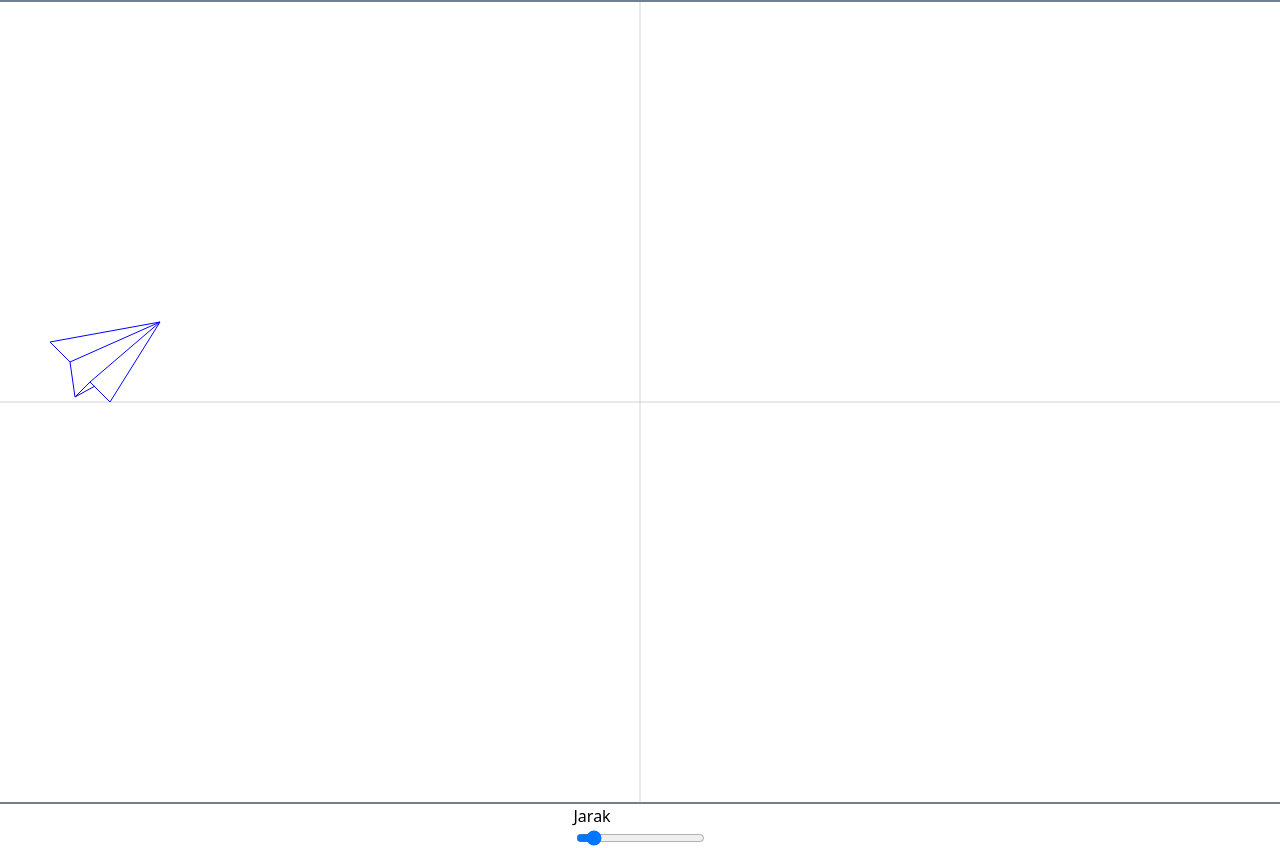
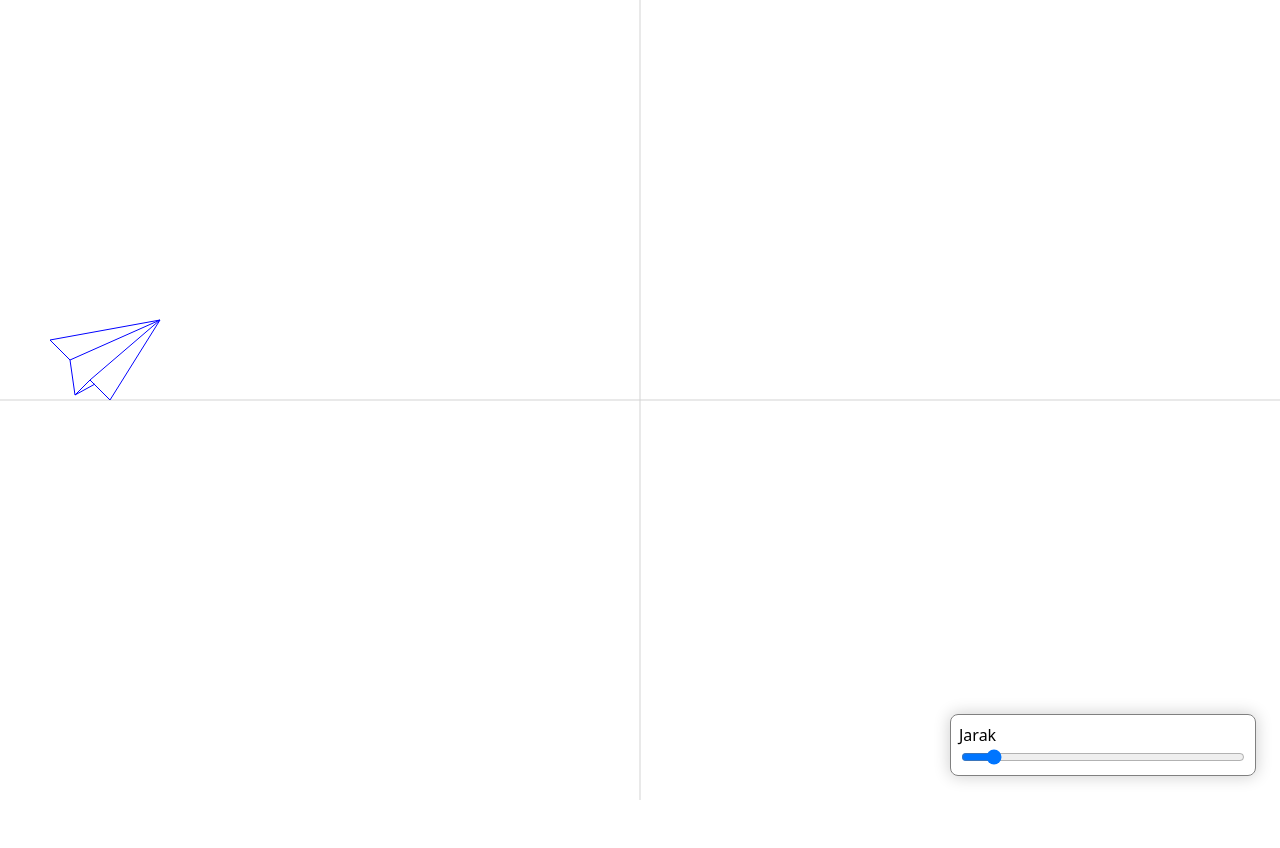
Before and after one commit to Lean-Six-Sigma-A3/Geometric-Optics, a website built with Vite: page index.html in a window 1280 px wide. After the commit the page ends 800 px from the top, so only its background shows below. Built offline with nearby package versions, Linux system fonts and the light colour scheme.

Commit message:
feat: control overlay

```diff
--- a/src/styles/main.css
+++ b/src/styles/main.css
@@ -24,19 +24,27 @@ body {
   align-items: center;
   height: 100%;
   width: 100%;
-}
-
-#canvas {
-  border: 2px solid slategray;
+  position: relative;
 }
 
 .controls {
+  position: absolute;
+  bottom: 1.5rem;
+  right: 1.5rem;
+  min-width: 18rem;
+
   display: flex;
   gap: 1rem;
   flex-wrap: wrap;
+  padding: 0.5rem;
+
+  border: 1px grey solid;
+  border-radius: 0.5rem;
+  box-shadow: 0 0 1rem 0.05rem #00000030;
 }
 
 .control-input-section {
   display: flex;
   flex-direction: column;
+  flex-grow: 1;
 }
```
